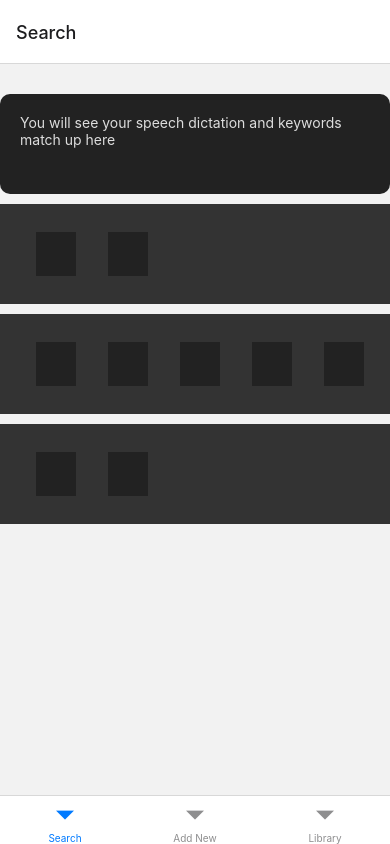
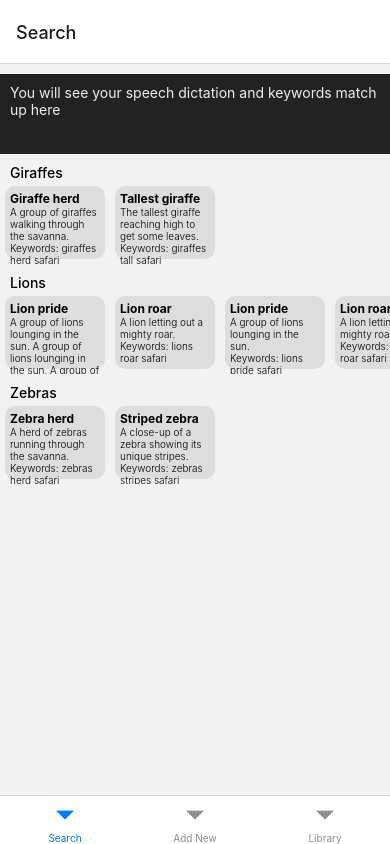
Before and after one commit to csmalhi/keywordSearchMobileApp, a React Native app: screen /Search in a window 390 px wide. Built offline with nearby package versions, Linux system fonts and the light colour scheme.

Commit message:
feat: add cards

```diff
--- a/src/components/Search.js
+++ b/src/components/Search.js
@@ -135,9 +135,11 @@ const DATA = {
 const Item = ({ item, onPress, backgroundColor, textColor }) => (
   <TouchableOpacity
     onPress={onPress}
-    style={[styles.item, { backgroundColor }]}
+    style={[styles.item]}
   >
-    <Text style={[styles.title, { color: textColor }]}>{item.title}</Text>
+    <Text style={[styles.title]}>{item.name}</Text>
+    <Text style={[styles.description]}>{item.description}</Text>
+    <Text style={[styles.keywords]}>Keywords: {item.keywords.map(keyword => keyword.name).join(' ')}</Text>
   </TouchableOpacity>
 
 );
@@ -150,8 +152,7 @@ const renderItem = ({ item }) => {
     <Item
       item={item}
       onPress={() => setSelectedId(item.id)}
-      backgroundColor={'#222'}
-      textColor={'#ccc'}
+      backgroundColor={'#fff'}
     />
   );
 };
@@ -162,16 +163,10 @@ const Lists = ({ lists }) => {
     .map((keyword) => {
       return (
         <SafeAreaView
-          style={{
-            backgroundColor: "#333",
-            height: 100,
-            width: "100%",
-            alignItems: "start",
-            padding: 20,
-            marginBottom: 10
-          }}
+          style={[styles.listsContainer]}
           key={keyword}
         >
+          <Text style={[styles.keywordTitle]}>{keyword}</Text>
           <FlatList
             data={lists[keyword]}
             renderItem={renderItem}
@@ -195,23 +190,12 @@ export default function SearchComponent({ navigation, route }) {
 
   return (
     <View
-      style={{
-        flex: 1,
-        alignItems: "center",
-        paddingTop: 30,
-      }}
+      style={[styles.searchContainer]}
     >
       <View
-        name="search-bar"
-        style={{
-          backgroundColor: "#222",
-          height: 100,
-          padding: 20,
-          borderRadius: 10,
-          marginBottom: 10,
-        }}
+        style={[styles.search]}
       >
-        <Text style={{ color: "#ddd" }}>
+        <Text style={[styles.searchText]}>
           You will see your speech dictation and keywords match up here
         </Text>
       </View>
@@ -231,11 +215,51 @@ const styles = StyleSheet.create({
     marginTop: StatusBar.currentHeight || 0,
   },
   item: {
-    padding: 20,
-    marginVertical: 8,
-    marginHorizontal: 16,
+    padding: 5,
+    marginVertical: 5,
+    marginHorizontal: 5,
+    backgroundColor: '#ddd',
+    borderRadius: 10,
+    width: 100
   },
   title: {
-    fontSize: 32,
+    fontSize: 12,
+    fontWeight: '700'
   },
+  keywords: {
+    fontSize: 10,
+    fontWeight: '300',
+  },
+  description: {
+    fontSize: 10,
+    fontWeight: '300'
+  },
+  keywordTitle: {
+    marginLeft: 10,
+    fontSize: 14,
+    fontWeight: '500'
+  },
+  search: {
+    backgroundColor: "#222",
+    height: 80,
+    padding: 10,
+    marginBottom: 10,
+    width: '100%'
+  },
+  listsContainer: {
+    height: 100,
+    width: "100%",
+    alignItems: "start",
+    padding: 5,
+    marginBottom: 10
+  },
+  searchContainer: {
+    flex: 1,
+    alignItems: "center",
+    justifyContent: "flex-start",
+    paddingTop: 10,
+  },
+  searchText: {
+    color: '#eee'
+  }
 });
```
